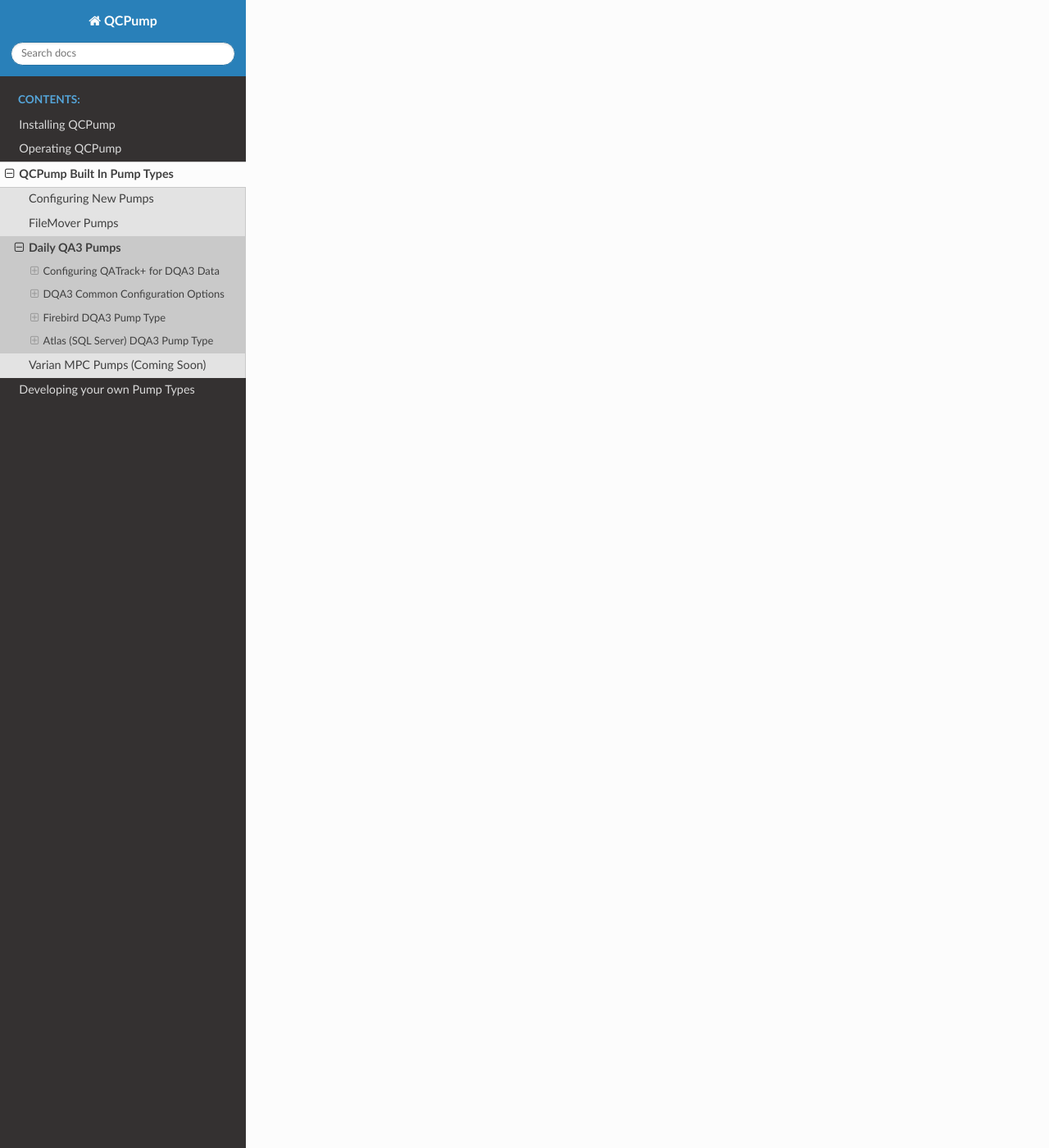
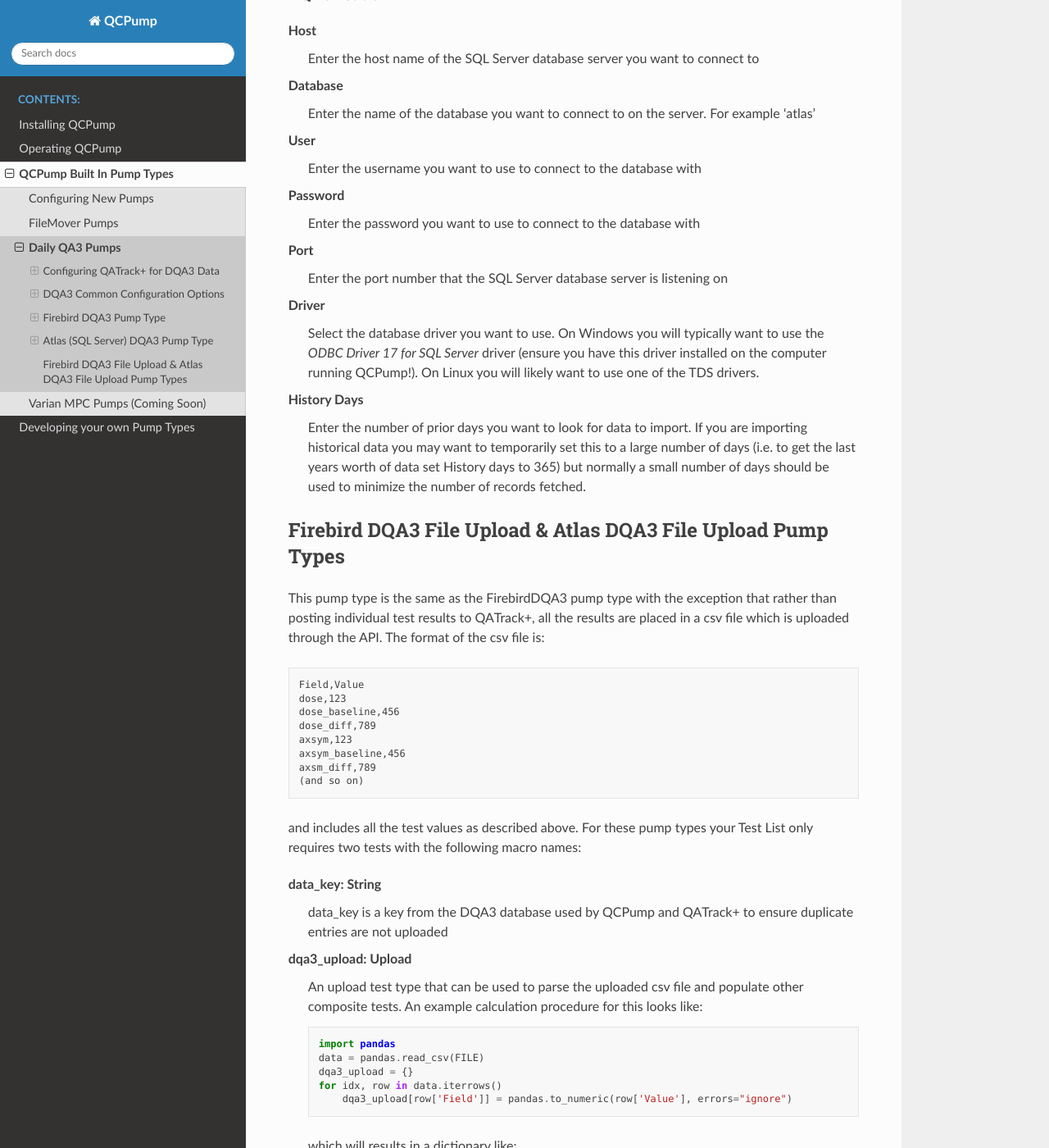
Before and after one commit to qatrackplus/qcpump, a Sphinx documentation site: the page built from docs/pumps/dqa3.rst, in a window 1280 px wide and 1400 px high, scrolled down 6186 px. Shown: the whole window at 82% size. Built offline with Sphinx 7.4.7 and the Read the Docs theme 2.0.0, drawn with Linux system fonts in a browser that asks for light colours; some of the changed text lies outside the part shown.

Commit message:
update docs with file upload types

```diff
--- a/docs/install.rst
+++ b/docs/install.rst
@@ -58,7 +58,7 @@
 
 .. code:: bash
 
-    python qcpump.py
+    python launch_qcpump.py
 
 Now you can proceed to the :ref:`pumps-configure-new` page to start configuring
 some *Pumps*.
--- a/docs/pumps/dqa3.rst
+++ b/docs/pumps/dqa3.rst
@@ -1,4 +1,7 @@
 .. _pump_type-dqa3:
+
+
+
 
 Daily QA3 Pumps
 ===============
@@ -77,6 +84,9 @@
     data_key is a key from the DQA3 database used by QCPump and QATrack+ to
     ensure duplicate entries are not uploaded
 
+
+The following tests are all optional:
+
 signature: String
     signature is used to record the username of who completed the measurement
 
@@ -121,6 +131,51 @@
 
 qaflat_diff: Simple Numerical
     Difference between measured flatness and baseline
+
+energy: Simple Numerical
+    Measured energy value
+
+energy_baseline: Simple Numerical
+    Energy baseline value (always 0)
+
+energy_diff: Simple Numerical
+    Difference between measured and baseline energy
+
+xsize: Simple Numerical
+    Measured width of profile in x direction
+
+xsize_baseline: Simple Numerical
+    Baseline width of profile in x direction
+
+xsize_diff: Simple Numerical
+    Difference bewteen measured and baseline width of profile in x direction
+
+ysize: Simple Numerical
+    Measured width of profile in y direction
+
+ysize_baseline: Simple Numerical
+    Baseline width of profile in y direction
+
+ysize_diff: Simple Numerical
+    Difference bewteen measured and baseline width of profile in y direction
+
+xshift: Simple Numerical
+    Measured shift of center of profile in x direction
+
+xshift_baseline: Simple Numerical
+    Baseline shift of center of profile in x direction
+
+xshift_diff: Simple Numerical
+    Difference between measured and baseline shift of center of profile in x direction
+
+yshift: Simple Numerical
+    Measured shift of center of profile in y direction
+
+yshift_baseline: Simple Numerical
+    Baseline shift of center of profile in y direction
+
+yshift_diff: Simple Numerical
+    Difference between measured and baseline shift of center of profile in y direction
 
 
 Assign Test Lists to Units
@@ -253,7 +308,7 @@
 Password
     Enter the password you want to use to connect to the database with
 Port
-    Enter the port number that the Firebird Database server is listening on
+    Enter the port number that the SQL Server database server is listening on
 Driver
     Select the database driver you want to use. On Windows you will typically
     want to use the `ODBC Driver 17 for SQL Server` driver (ensure you have
@@ -265,3 +320,90 @@
     number of days (i.e. to get the last years worth of data set History days to 365) but
     normally a small number of days should be used to minimize the number of records
     fetched.
+
+
+
+Firebird DQA3 File Upload  & Atlas DQA3 File Upload Pump Types
+--------------------------------------------------------------
+
+This pump type is the same as the FirebirdDQA3 pump type with the exception
+that rather than posting individual test results to QATrack+, all the results
+are placed in a csv file which is uploaded through the API.  The format of the
+csv file is:
+
+.. code-block:: text
+
+    Field,Value
+    dose,123
+    dose_baseline,456
+    dose_diff,789
+    axsym,123
+    axsym_baseline,456
+    axsm_diff,789
+    (and so on)
+
+and includes all the test values as described above. For these pump types your
+Test List only requires two tests with the following macro names:
+
+data_key: String
+    data_key is a key from the DQA3 database used by QCPump and QATrack+ to
+    ensure duplicate entries are not uploaded
+
+dqa3_upload: Upload
+    An upload test type that can be used to parse the uploaded csv file and
+    populate other composite tests. An example calculation procedure for this
+    looks like:
+
+    .. code-block:: python
+
+        import pandas
+        data = pandas.read_csv(FILE)
+        dqa3_upload = {}
+        for idx, row in data.iterrows()
+            dqa3_upload[row['Field']] = pandas.to_numeric(row['Value'], errors="ignore")
+
+
+    which will results in a dictionary like:
+
+    .. code-block:: python
+
+        dqa3_upload = {
+            "signature": "rtaylor",
+            "temperature": 123,
+            "pressure": 123,
+            "dose": 123,
+            "dose_baseline": 123,
+            "dose_diff": 123,
+            "axsym": 123,
+            "axsym_baseline": 123,
+            "axsym_diff": 123,
+            "trsym": 123,
+            "trsym_baseline": 123,
+            "trsym_diff": 123,
+            "qaflat": 123,
+            "qaflat_baseline": 123,
+            "qaflat_diff": 123,
+            "energy": 123,
+            "energy_baseline": 123,
+            "energy_diff": 123,
+            "xsize": 123,
+            "xsize_baseline": 123,
+            "xsize_diff": 123,
+            "ysize": 123,
+            "ysize_baseline": 123,
+            "ysize_diff": 123,
+            "xshift": 123,
+            "xshift_baseline": 123,
+            "xshift_diff": 123,
+            "yshift": 123,
+            "yshift_baseline": 123,
+            "yshift_diff": 123,
+        }
+
+
+You can then configure other composite tests to be populated by this upload
+test.
+
+The main disadvantage of the file upload pump types is that it may result in
+thousands of uploaded files stored on your QATrack+ server hard drive over a
+years time.
```
Also changed, not shown: other parts of docs/pumps/dqa3.rst (+6 -2 lines), docs/operate.rst (+3 -4 lines).
